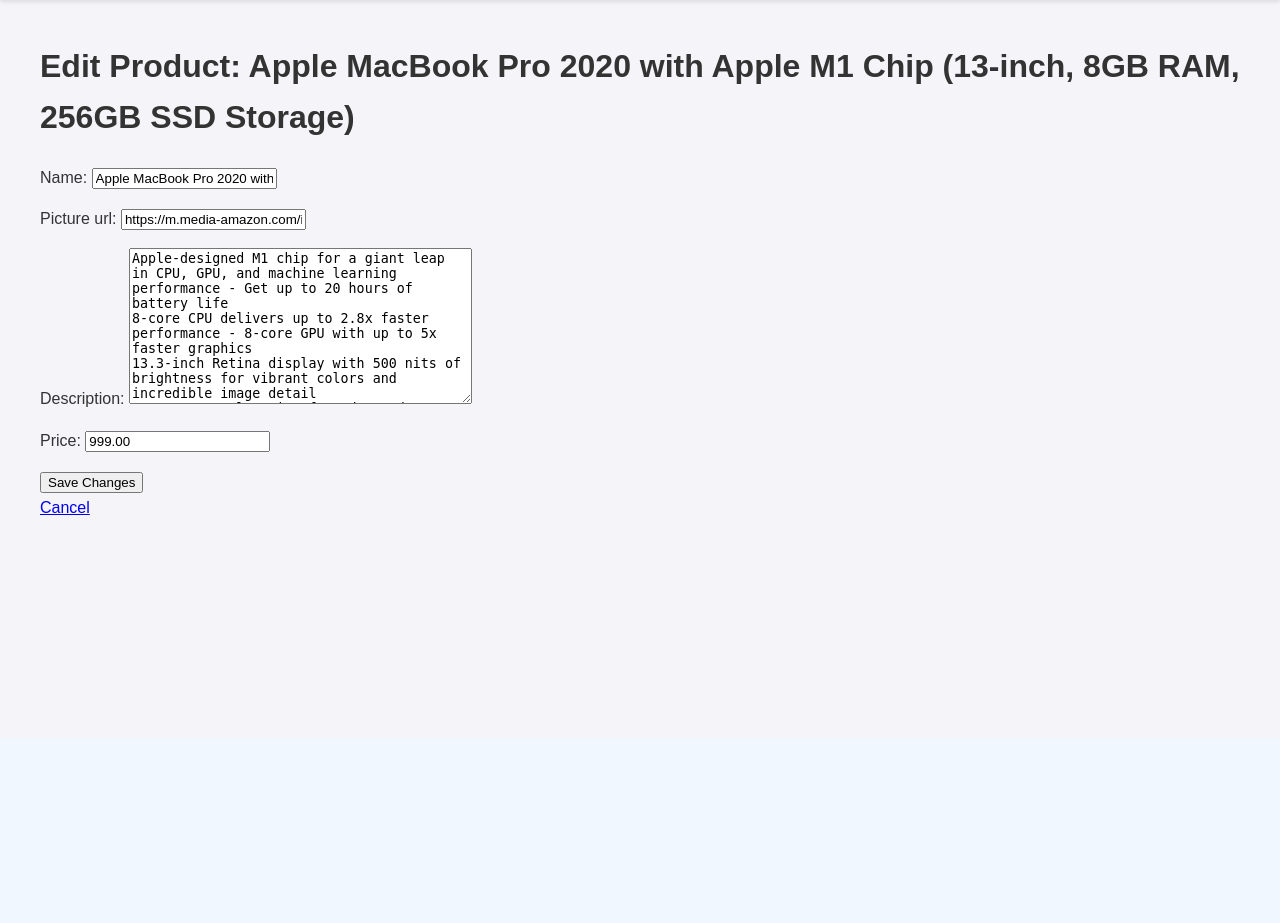
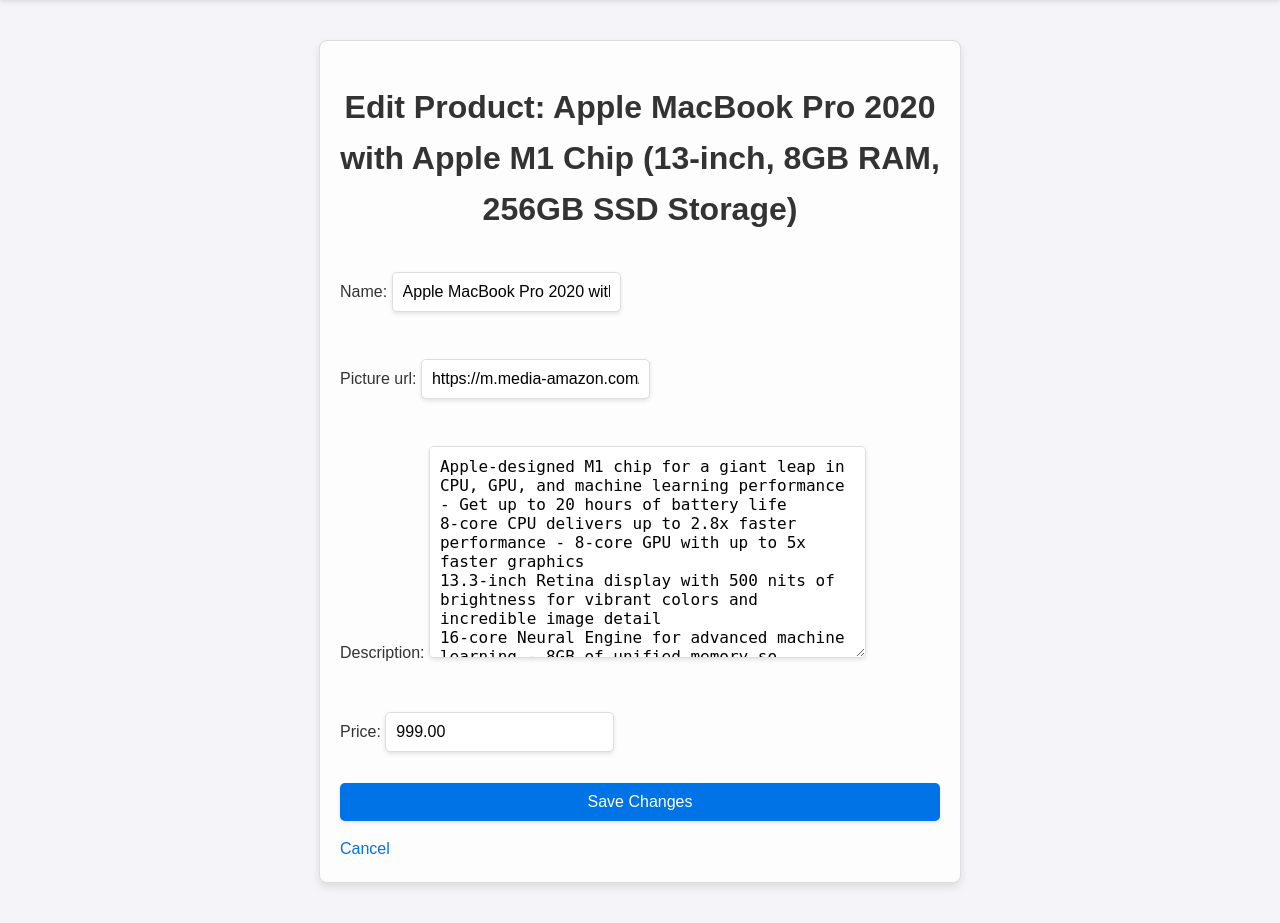
Before and after one commit to jameswong2003/cs412, a Django app: page /project/edit_product/4/ in a window 1280 px wide. Shown: the part 62-985 px from the top of the page. Before the commit the page ends 577 px from the top, so only its background shows below. Run offline with Django 4.2, Linux system fonts and the light colour scheme; a user stored in the database is signed in; data comes from the database, SQL or seed files in the repository; both versions use the stored data as it was after the commit.

Commit message:
complete

```diff
--- a/project/models.py
+++ b/project/models.py
@@ -1,4 +1,5 @@
 from django.db import models
+from django.db.models import Sum, F
 from django.contrib.auth.models import User
 
 class Business(models.Model):
@@ -9,6 +10,14 @@ class Business(models.Model):
     def __str__(self):
         return self.name
 
+    @property
+    def total_revenue(self):
+        """Calculate total revenue based on transactions"""
+        revenue = Transaction.objects.filter(product__business=self).aggregate(
+            total_revenue=Sum(F('amount') * F('product__price'))
+        )['total_revenue']
+        return round(revenue or 0, 2)
+
 class Product(models.Model):
     business = models.ForeignKey(Business, on_delete=models.CASCADE)
     picture_url = models.CharField(max_length=1000)
@@ -18,6 +27,14 @@ class Product(models.Model):
 
     def __str__(self):
         return self.name
+
+    @property
+    def amount_sold(self):
+        """Calculate the total amount sold for this product."""
+        total_sold = Transaction.objects.filter(product=self).aggregate(
+            total_sold=Sum('amount')
+        )['total_sold']
+        return total_sold or 0
 
 class Transaction(models.Model):
     buyer = models.ForeignKey(User, on_delete=models.CASCADE)
--- a/project/templates/project/edit_product.html
+++ b/project/templates/project/edit_product.html
@@ -1,6 +1,75 @@
 {% extends 'project/base.html' %}
 
 {% block content %}
+<style>
+    .edit-product-container {
+        max-width: 600px;
+        margin: 20px auto;
+        padding: 20px;
+        background-color: #fdfdfd;
+        border: 1px solid #ddd;
+        border-radius: 8px;
+        box-shadow: 0 4px 8px rgba(0, 0, 0, 0.1);
+        font-family: Arial, sans-serif;
+    }
+
+    .edit-product-container h1 {
+        font-size: 2rem;
+        margin-bottom: 20px;
+        color: #333;
+        text-align: center;
+    }
+
+    .edit-product-container form {
+        display: flex;
+        flex-direction: column;
+        gap: 15px;
+    }
+
+    .edit-product-container form input,
+    .edit-product-container form textarea,
+    .edit-product-container form button {
+        padding: 10px;
+        font-size: 1rem;
+        border: 1px solid #ddd;
+        border-radius: 5px;
+        box-shadow: 0 2px 4px rgba(0, 0, 0, 0.1);
+    }
+
+    .edit-product-container form textarea {
+        resize: vertical;
+    }
+
+    .edit-product-container form button {
+        background-color: #0073e6;
+        color: white;
+        border: none;
+        cursor: pointer;
+        transition: background-color 0.3s ease, transform 0.2s ease;
+    }
+
+    .edit-product-container form button:hover {
+        background-color: #005bb5;
+        transform: scale(1.05);
+    }
+
+    .cancel-link {
+        display: inline-block;
+        margin-top: 15px;
+        text-align: center;
+        color: #0073e6;
+        text-decoration: none;
+        font-size: 1rem;
+        transition: color 0.3s ease;
+    }
+
+    .cancel-link:hover {
+        color: #005bb5;
+        text-decoration: underline;
+    }
+</style>
+
+<div class="edit-product-container">
     <h1>Edit Product: {{ product.name }}</h1>
 
     <form method="post">
@@ -9,5 +78,6 @@
         <button type="submit">Save Changes</button>
     </form>
 
-<a href="{% url 'profile' %}">Cancel</a>
+    <a href="{% url 'profile' %}" class="cancel-link">Cancel</a>
+</div>
 {% endblock %}
--- a/project/templates/project/transactions.html
+++ b/project/templates/project/transactions.html
@@ -131,12 +131,14 @@
             name="company_name"
             placeholder="Filter by Company Name"
             value="{{ company_name }}"
+            autocomplete="off"
         >
         <input
             type="text"
             name="buyer_name"
             placeholder="Filter by Buyer Name"
             value="{{ buyer_name }}"
+            autocomplete="off"
         >
         <select name="sort">
             <option value="-transaction_date" {% if sort == "-transaction_date" %}selected{% endif %}>
--- a/project/views.py
+++ b/project/views.py
@@ -61,9 +61,27 @@ def transactions(request):
     }
     return render(request, 'project/transactions.html', context)
 
+from django.db.models import Q
+
 def businesses(request):
     businesses = Business.objects.all()
-    return render(request, 'project/businesses.html', {'businesses': businesses})
+
+    name_query = request.GET.get('name', '')
+    owner_query = request.GET.get('owner', '')
+
+    if name_query:
+        businesses = businesses.filter(name__icontains=name_query)
+    if owner_query:
+        businesses = businesses.filter(
+            Q(owner__first_name__icontains=owner_query) | Q(owner__last_name__icontains=owner_query)
+        )
+
+    return render(request, 'project/businesses.html', {
+        'businesses': businesses,
+        'name_query': name_query,
+        'owner_query': owner_query,
+    })
+
 
 def business_detail(request, pk):
     business = get_object_or_404(Business, pk=pk)
```
Also changed, not shown: project/templates/project/business_detail.html (+30 -8 lines), project/templates/project/businesses.html (+40 -0 lines), project/templates/project/index.html (+40 -21 lines), db.sqlite3. Lines whose indentation alone changed are shown as unchanged.
